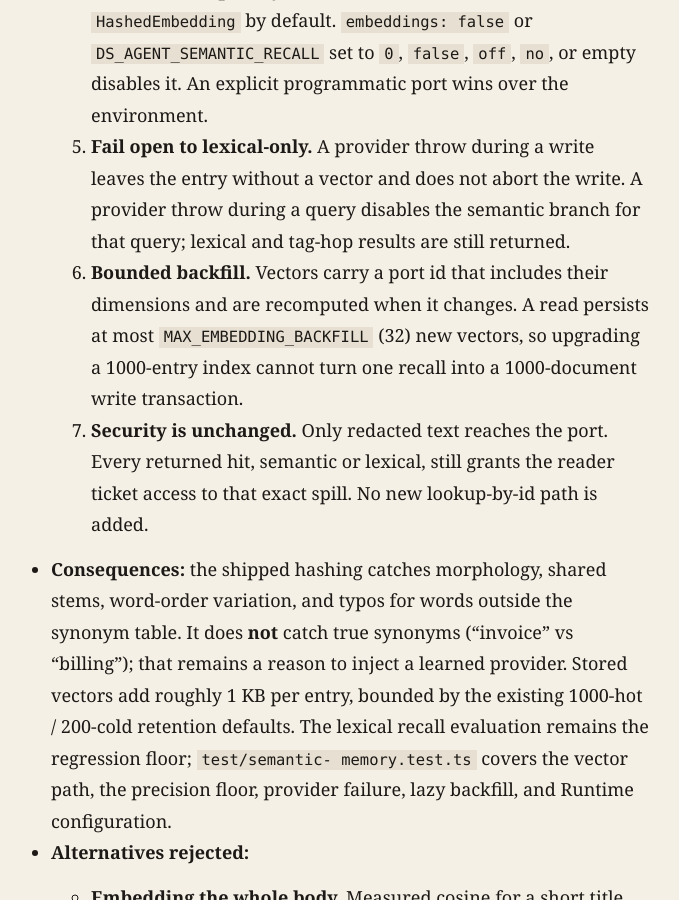
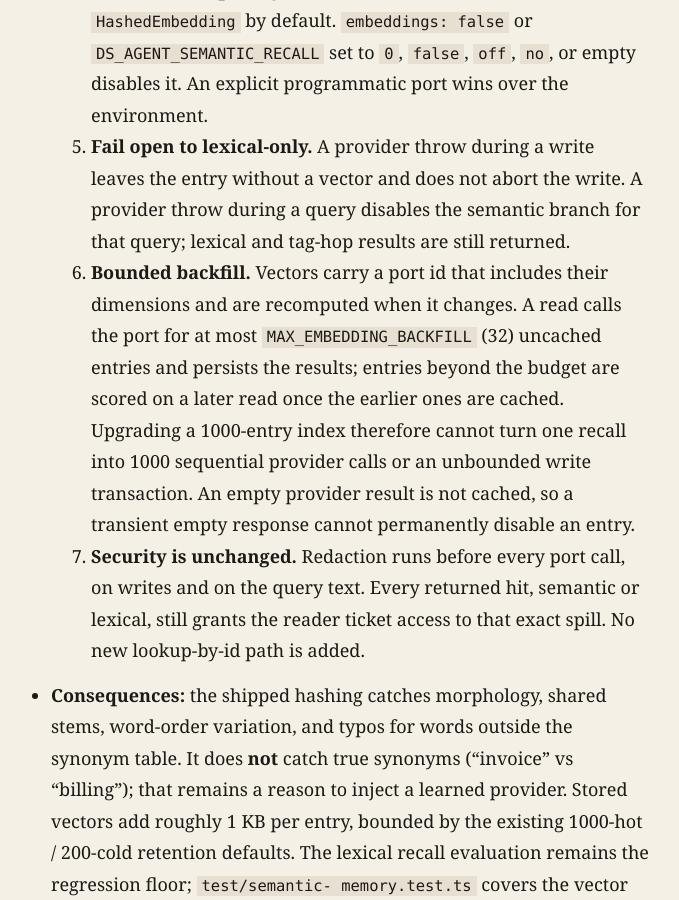
Before and after one commit to LofiSu/deepseek-super-agent, a Jekyll site: the page built from docs/ARCHITECTURE_DECISIONS.md, in a window 1280 px wide and 900 px high, scrolled down 29358 px. Shown: the whole window, without its empty margins (309-988 px from the left). Built offline with Jekyll 4.4.1, drawn with Linux system fonts in a browser that asks for light colours; our own code applies the rules of GitHub Pages for plain Markdown files.

Commit message:
fix: redact at the embedding boundary and bound provider calls
Run the redactor on every text passed to EmbeddingPort, including the query
text and a Router decision's reason, so a hosted provider cannot receive a
secret that the spill would have redacted. Cap uncached entries embedded per
query at the same 32-entry backfill budget, so a legacy index cannot issue
hundreds of provider calls inside one transaction; cached entries keep scoring
with cosine and uncached ones join on later reads. Do not cache empty provider
results, so a transient empty response cannot permanently disable an entry.

Export the embedding types and helpers from the memory and package entrypoints,
and document DS_AGENT_EMBEDDING_FLOOR in the README.

```diff
--- a/docs/ARCHITECTURE_DECISIONS.md
+++ b/docs/ARCHITECTURE_DECISIONS.md
@@ -825,12 +825,17 @@ rewrite `PLAN.md`; link to the contract instead.
      during a query disables the semantic branch for that query; lexical and
      tag-hop results are still returned.
   6. **Bounded backfill.** Vectors carry a port id that includes their
-     dimensions and are recomputed when it changes. A read persists at most
-     `MAX_EMBEDDING_BACKFILL` (32) new vectors, so upgrading a 1000-entry
-     index cannot turn one recall into a 1000-document write transaction.
-  7. **Security is unchanged.** Only redacted text reaches the port. Every
-     returned hit, semantic or lexical, still grants the reader ticket access
-     to that exact spill. No new lookup-by-id path is added.
+     dimensions and are recomputed when it changes. A read calls the port for
+     at most `MAX_EMBEDDING_BACKFILL` (32) uncached entries and persists the
+     results; entries beyond the budget are scored on a later read once the
+     earlier ones are cached. Upgrading a 1000-entry index therefore cannot
+     turn one recall into 1000 sequential provider calls or an unbounded write
+     transaction. An empty provider result is not cached, so a transient empty
+     response cannot permanently disable an entry.
+  7. **Security is unchanged.** Redaction runs before every port call, on
+     writes and on the query text. Every returned hit, semantic or lexical,
+     still grants the reader ticket access to that exact spill. No new
+     lookup-by-id path is added.
 - **Consequences:** the shipped hashing catches morphology, shared stems,
   word-order variation, and typos for words outside the synonym table. It does
   **not** catch true synonyms ("invoice" vs "billing"); that remains a reason
```
Also changed, not shown: docs/MODULES.md (+7 -5 lines), src/index.ts (+8 -0 lines), src/memory/index.ts (+7 -0 lines), src/memory/long-term.ts (+17 -11 lines), test/semantic-memory.test.ts (+61 -0 lines), README.md.
